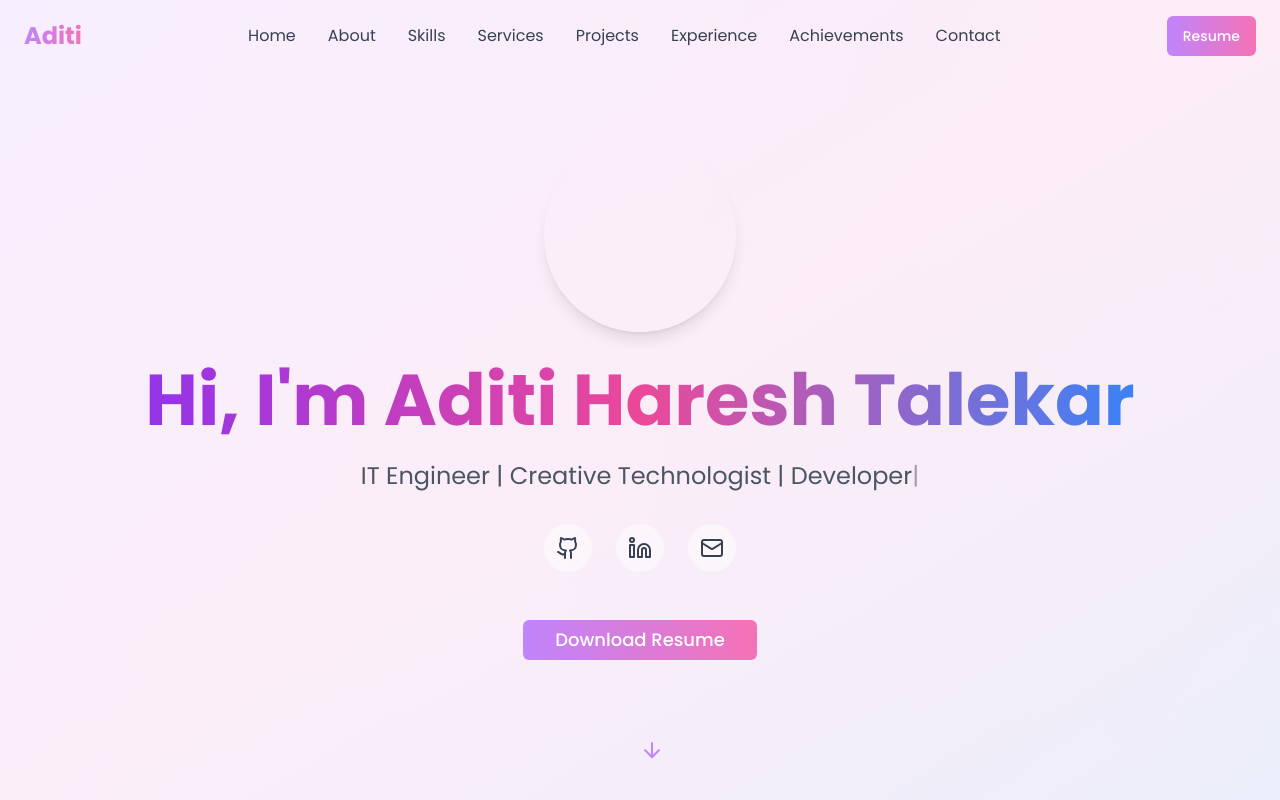
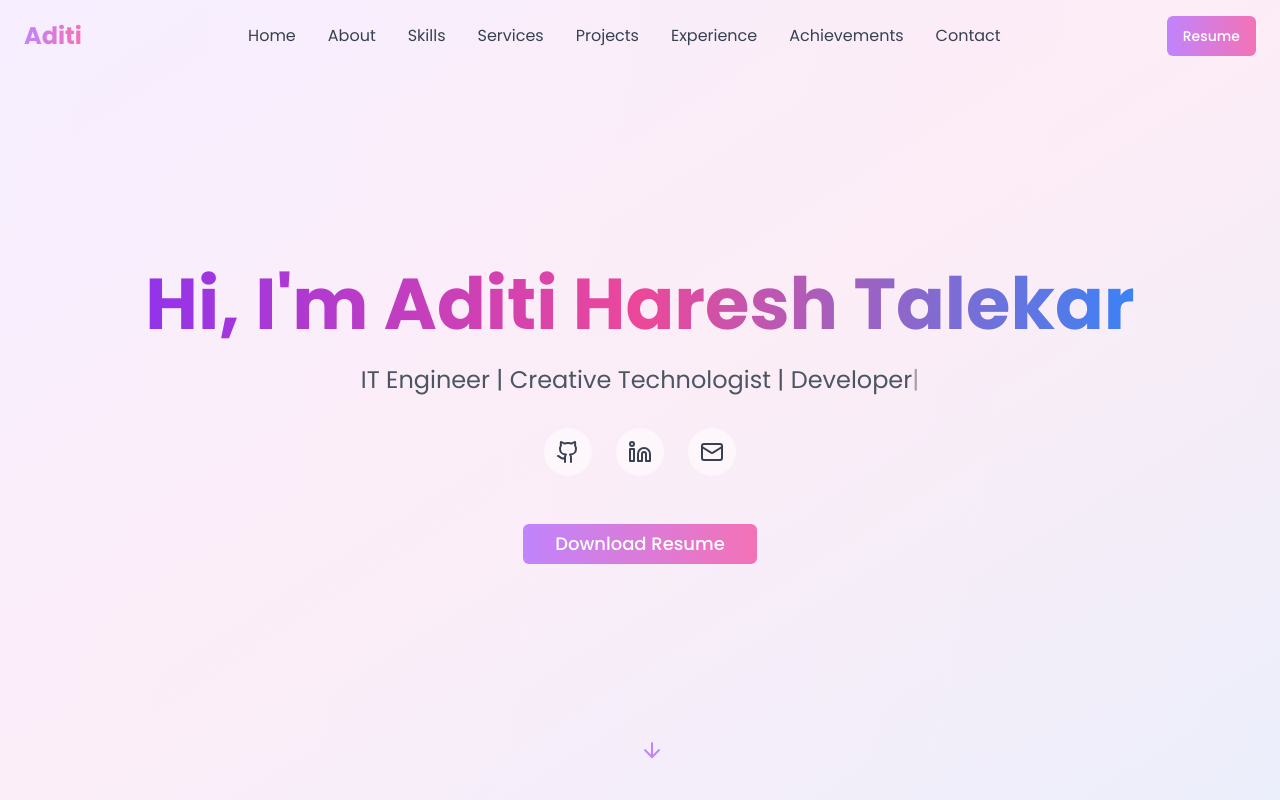
Before and after one commit to Aditieraa/aditi-pastel-portfolio, a React (Vite) app: page / in a window 1280 px wide. Shown: the top 800 px of the page. Built offline with nearby package versions, Linux system fonts and the light colour scheme.

Commit message:
Visual edit in Lovable
Edited UI in Lovable

```diff
--- a/src/components/sections/Hero.tsx
+++ b/src/components/sections/Hero.tsx
@@ -24,9 +24,7 @@ export const Hero = () => {
       <div className="absolute inset-0 bg-gradient-to-br from-purple-100/50 via-pink-100/50 to-blue-100/50"></div>
       <div className="text-center z-10 animate-fade-in">
         <div className="mb-8">
-          <div className="w-48 h-48 mx-auto mb-8 rounded-full overflow-hidden shadow-lg">
 
-          </div>
         </div>
         <h1 className="text-5xl md:text-7xl font-bold mb-6 bg-gradient-to-r from-purple-600 via-pink-500 to-blue-500 bg-clip-text text-transparent">
           Hi, I'm Aditi Haresh Talekar
```
